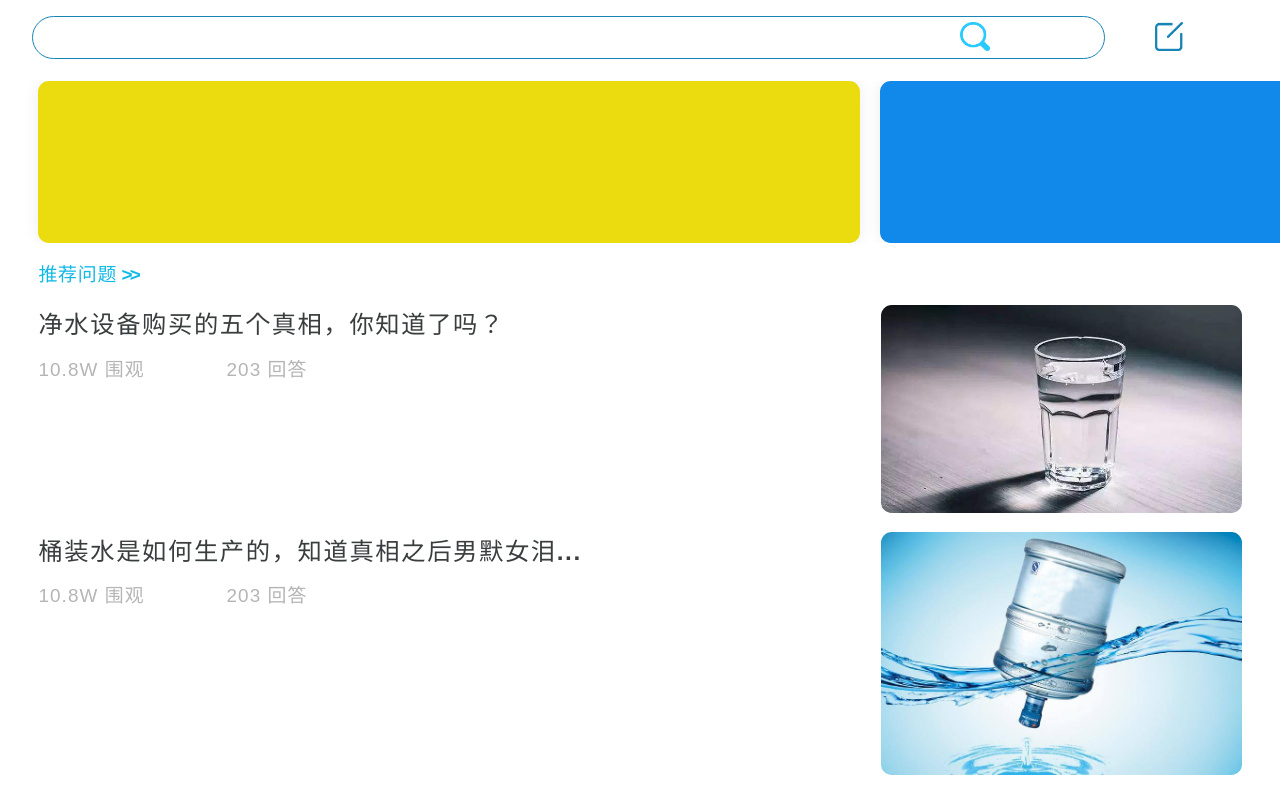
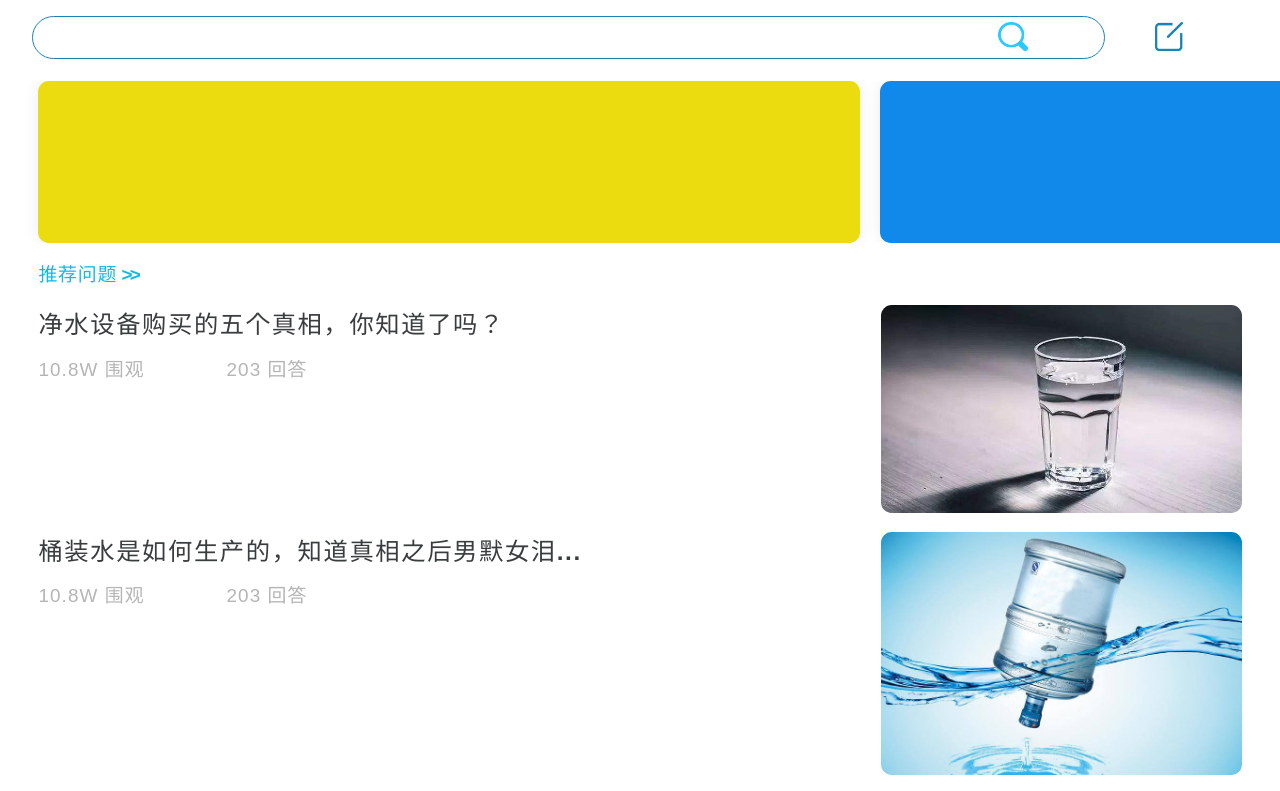
Before and after one commit to FlySongSwen/FlySongSwen.github.io, a plain HTML site: page 水侠网页/index.html in a window 1280 px wide. Shown: the top 791 px of the page. Drawn offline with nearby package versions, Linux system fonts and the light colour scheme.

Commit message:
Update main.css

```diff
--- a/水侠网页/main.css
+++ b/水侠网页/main.css
@@ -68,7 +68,7 @@ img{
     position:absolute;
     height:0.55rem;
     top:0.4rem;
-    right:20%;
+    right:17%;
 }
 
 .header .shareImg{
```
